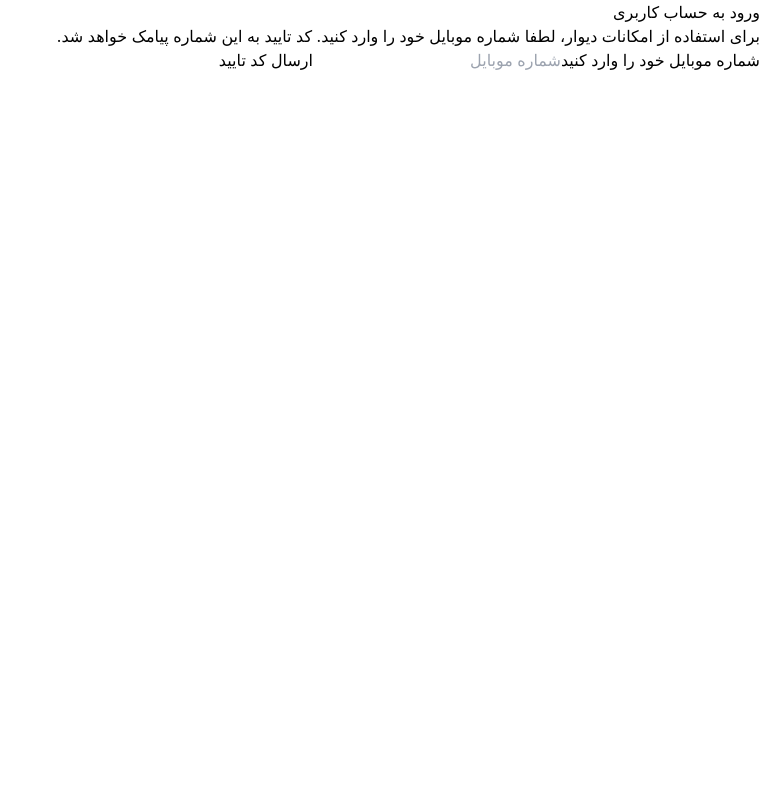
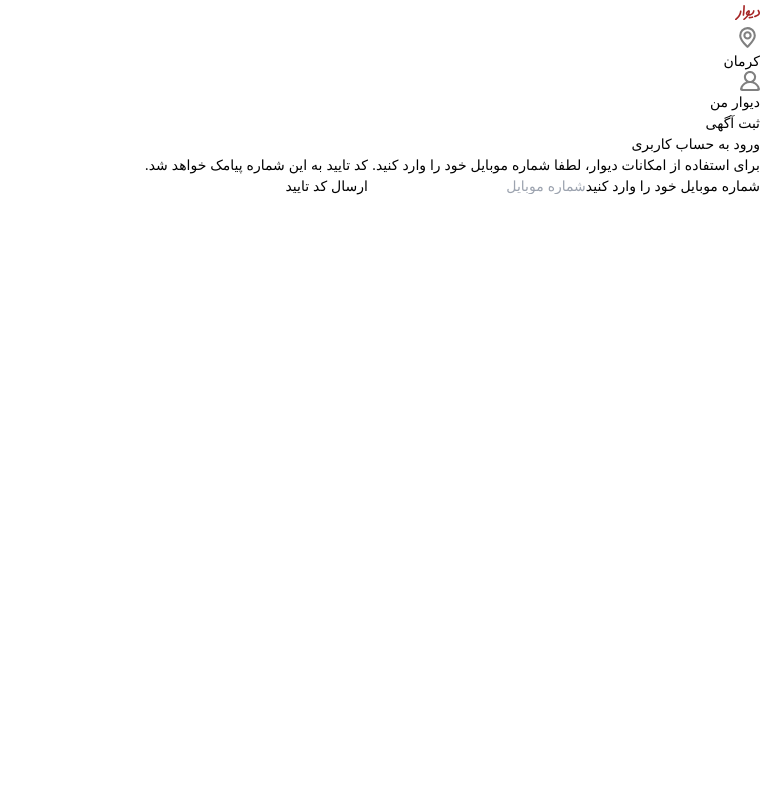
Before and after one commit to alierezayi/authentication-authorization-rjs, a React (Vite) app: page /auth in a window 1280 px wide. Shown: the top 800 px of the page, without its empty margins (520-1280 px from the left). Built offline with nearby package versions, Linux system fonts and the light colour scheme; no server answers.

Commit message:
add root layout - header - footer and styles

```diff
--- a/src/App.jsx
+++ b/src/App.jsx
@@ -2,9 +2,9 @@
 import { BrowserRouter } from "react-router-dom";
 import Router from "./router/Router";
 import defaultOptions from "./configs/reactQuery";
-import { ReactQueryDevtools } from "@tanstack/react-query-devtools";
 import { ToastContainer } from "react-toastify";
 import "react-toastify/dist/ReactToastify.css";
+import RootLayout from "./layouts/RootLayout";
 
 function App() {
   const queryClient = new QueryClient({ defaultOptions });
@@ -12,9 +12,11 @@
   return (
     <QueryClientProvider client={queryClient}>
       <BrowserRouter>
-        <Router />
+        <RootLayout>
+          <Router />
+        </RootLayout>
+        <ToastContainer />
       </BrowserRouter>
-      <ToastContainer />
     </QueryClientProvider>
   );
 }
--- a/src/components/templates/CheckOtpForm.jsx
+++ b/src/components/templates/CheckOtpForm.jsx
@@ -27,8 +27,11 @@
 
     if (response) {
       setCookie(response.data);
+
       navigate("/");
+
       refetch();
+
       notify("success", "خوش آمدید");
     }
 
--- /dev/null
+++ b/src/layouts/Footer.jsx
@@ -0,0 +1,11 @@
+import React from "react";
+
+function Footer() {
+  return (
+    <footer className="flex justify-center py-4">
+      <p>❤️ Developed by Ali Rezaei with</p>
+    </footer>
+  );
+}
+
+export default Footer;
--- /dev/null
+++ b/src/layouts/Header.jsx
@@ -0,0 +1,32 @@
+import React from "react";
+import { Link } from "react-router-dom";
+
+function Header() {
+  return (
+    <header className="flex justify-between items-center border-b-2 py-3 px-2">
+      <div className="flex divide-x-reverse divide-x-2">
+        <Link to="/" className="pl-5">
+          <img src="divar.svg" className="w-12" alt="logo" />
+        </Link>
+        <span className="flex px-5 items-center gap-1">
+          <img src="location.svg" className="w-6" alt="location" />
+          <p className="text-gray-600">کرمان</p>
+        </span>
+      </div>
+      <div className="flex items-center gap-5 md:gap-10">
+        <Link to="/auth" className="flex gap-1 items-center">
+          <img src="profile.svg" className="w-4" alt="" />
+          <p className="text-gray-600">دیوار من</p>
+        </Link>
+        <Link
+          to="/dashboard"
+          className="px-4 bg-red-800 text-white py-2 rounded-md"
+        >
+          ثبت آگهی
+        </Link>
+      </div>
+    </header>
+  );
+}
+
+export default Header;
--- /dev/null
+++ b/src/layouts/RootLayout.jsx
@@ -0,0 +1,15 @@
+import React from "react";
+import Header from "./Header";
+import Footer from "./Footer";
+
+function RootLayout({ children }) {
+  return (
+    <>
+      <Header />
+      <main>{children}</main>
+      <Footer />
+    </>
+  );
+}
+
+export default RootLayout;
--- a/src/styles/index.css
+++ b/src/styles/index.css
@@ -5,15 +5,21 @@
 :root {
   font-family: Inter, system-ui, Avenir, Helvetica, Arial, sans-serif;
   font-weight: 400;
+  font-size: 14px;
   line-height: 1.5;
   height: 100%;
 }
 
-body {
-  margin: auto;
-  max-width: 1400px;
+main {
   min-height: 100vh;
   /* padding: 10px; */
+}
+
+header,
+footer,
+main {
+  max-width: 1400px;
+  margin: auto;
 }
 
 * {
```
